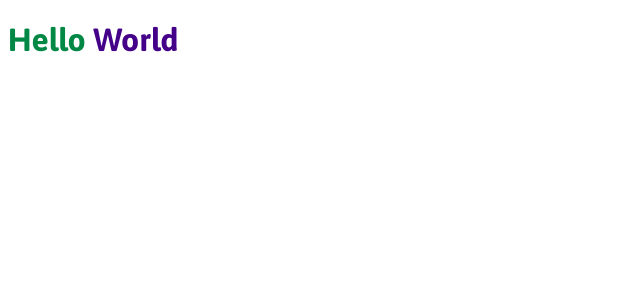
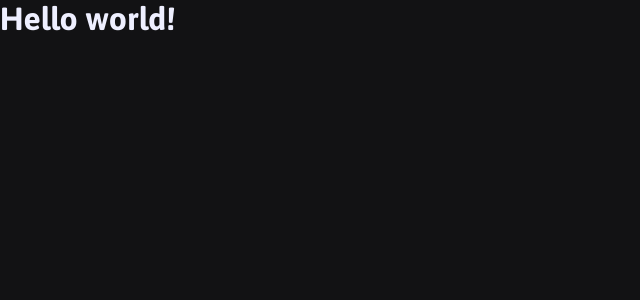
Before and after one commit to JFMacedo/ignews, a Next.js app: page / in a window 1280 px wide. Shown: the top 300 px of the page, without its empty margins (0-640 px from the left). Built offline with nearby package versions, Linux system fonts and the light colour scheme.

Commit message:
added global styles

```diff
--- a/src/pages/_app.tsx
+++ b/src/pages/_app.tsx
@@ -1,4 +1,6 @@
 import { AppProps } from 'next/app';
+
+import '../styles/global.scss';
 
 function MyApp({ Component, pageProps }: AppProps) {
   return <Component {...pageProps} />
--- a/src/pages/index.tsx
+++ b/src/pages/index.tsx
@@ -1,6 +1,4 @@
 import Head from 'next/head';
-
-import styles from '../../styles/home.module.scss';
 
 export default function Home() {
   return (
@@ -9,7 +7,7 @@
         <title>Inicio | ig.news</title>
       </Head>
 
-      <h1 className={styles.title}>Hello <span>World</span></h1>
+      <h1>Hello world!</h1>
     </>
   )
 }
--- /dev/null
+++ b/src/styles/global.scss
@@ -0,0 +1,44 @@
+:root {
+  --white: #EEEFFF;
+  --gray-050: #E1E1E6;
+  --gray-300: #A8A8B3;
+  --gray-900: #121214;
+  --cyan-500: #61DAFB;
+  --yellow-500: #EBA417;
+}
+
+@media (max-width: 1080px) {
+  html {
+    font-size: 93.75%;
+  }
+}
+
+@media (max-width: 720px) {
+  html {
+    font-size: 87.50%;
+  }
+}
+
+* {
+  margin: 0;
+  padding: 0;
+  box-sizing: border-box;
+}
+
+body {
+  color: var(--white);
+  background-color: var(--gray-900);
+}
+
+body, input, textarea, select, button {
+  font: 400 1rem "Asap", sans-serif;
+}
+
+button {
+  cursor: pointer;
+}
+
+a {
+  color: inherit;
+  text-decoration: none;
+}
--- a/styles/home.module.scss
+++ /dev/null
@@ -1,8 +0,0 @@
-.title {
-  font-family: 'Asap';
-  color: #008844;
-
-  span {
-    color: #440088;
-  }
-}
```
